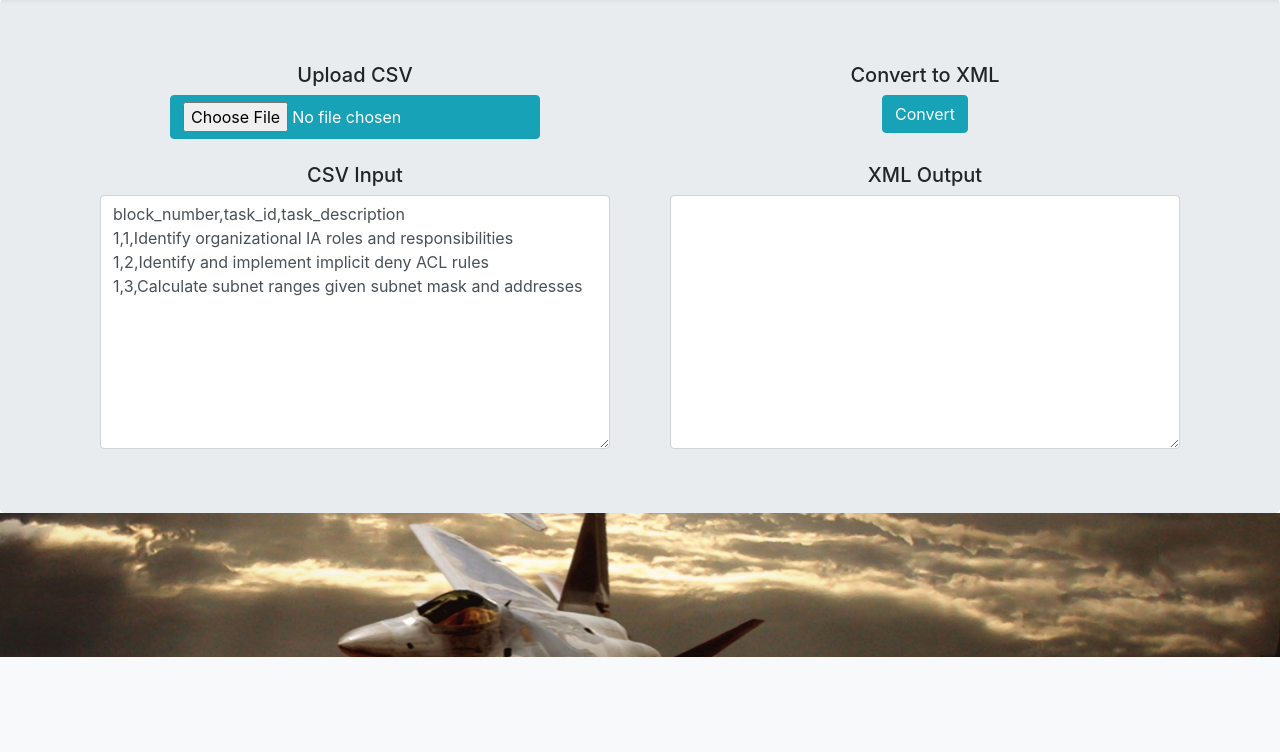
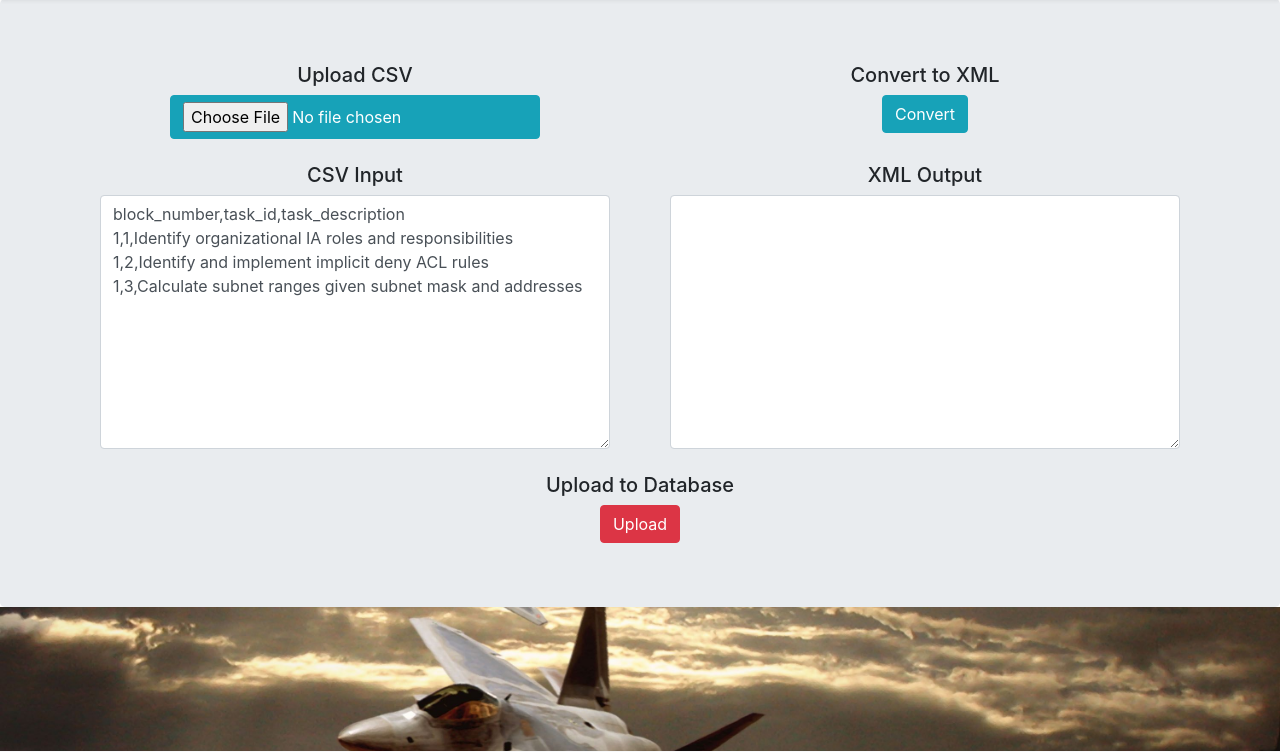
Before and after one commit to Jack-R-Long/AETC_Roadshow_App, a Django app: template roadshow/tool/templates/tool/index.html in a window 1280 px wide. Shown: the part 70-822 px from the top of the page. Run offline with Django 3.2, Linux system fonts and the light colour scheme; the template is opened without the code that fills it, so the values that code supplies are empty; some libraries are stand-ins or nearby versions.

Commit message:
Add upload to db front-end

```diff
--- a/roadshow/tool/templates/tool/index.html
+++ b/roadshow/tool/templates/tool/index.html
@@ -96,6 +96,13 @@
               </div>
             </div>
           </div>
+          <!-- Row Three -->
+          <div class="row align-items-start">
+            <div class="container text-center mt-4">
+              <h5>Upload to Database</h5>
+              <button class="btn btn-danger" id="btnUpload" onclick="">Upload</button>
+            </div>
+          </div>
         </div>
       </section>
 
```
